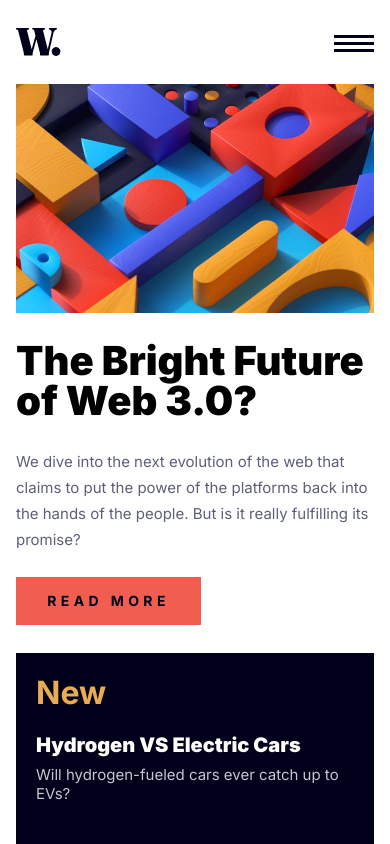
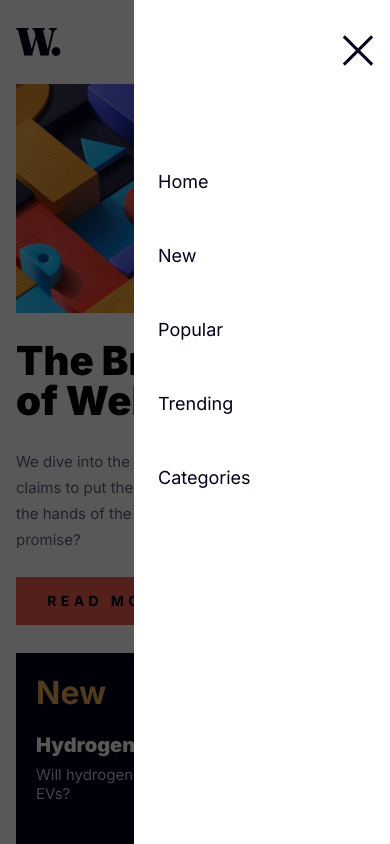
Before and after one commit to flaviare1s/news-homepage, a plain HTML site: page index.html in a window 390 px wide. Both pictures are taken after a click on the picture 354 px from the left and 43 px from the top of the page. Shown: the top 844 px of the page. Drawn offline with Linux system fonts and the light colour scheme.

Commit message:
Working on burger menu

```diff
--- a/index.html
+++ b/index.html
@@ -19,12 +19,12 @@
   <header>
     <img class="logo" src="./assets/images/logo.svg" alt="logo">
     <div>
-      <div class="overlay" id="menu-overlay"></div>
-      <img id="burger-menu" class="active" src="./assets/images/icon-menu.svg" alt="Burger menu">
-      <img id="close-menu" class="hidden" src="./assets/images/icon-menu-close.svg" alt="Close menu">
+      <div class="hidden" id="menu-overlay"></div>
+      <img id="burger-menu" src="./assets/images/icon-menu.svg" alt="Burger menu">
+      <img id="close-menu" src="./assets/images/icon-menu-close.svg" alt="Close menu">
     </div>
-    <nav id="nav" aria-label="primaria">
-      <ul>
+    <nav aria-label="primaria">
+      <ul id="nav">
         <li><a href="#">Home</a></li>
         <li><a href="#">New</a></li>
         <li><a href="#">Popular</a></li>
--- a/script.js
+++ b/script.js
@@ -4,5 +4,10 @@ const nav = document.querySelector('#nav');
 const overlay = document.querySelector('#menu-overlay');
 
 menuIcon.addEventListener('click', () => {
-
+  overlay.classList.remove('hidden')
+  overlay.classList.add('active')
+  nav.classList.add('active')
+  menuIcon.classList.add('hidden')
+  closeIcon.classList.remove('hidden')
+  closeIcon.classList.add('active')
 })
--- a/style.css
+++ b/style.css
@@ -39,7 +39,7 @@ header {
   width: 100%;
   max-width: 1110px;
   margin-top: 35px;
-  padding: 55px 0px;
+  padding: 55px 16px;
 }
 
 nav > ul {
@@ -50,6 +50,7 @@ nav > ul {
 }
 
 nav > ul > li > a {
+  display: inline-block;
   color: var(--dark-grayish-blue);
   font-size: 15px;
   line-height: 26px;
@@ -63,6 +64,7 @@ nav > ul > li > a:hover {
 main {
   width: 100%;
   max-width: 1110px;
+  padding: 0px 16px;
 }
 
 .grid {
@@ -222,15 +224,11 @@ footer {
 }
 
 .active {
-  display: block;
+  display: block !important;
 }
 
 .hidden {
-  display: none;
-}
-
-#menu-overlay {
-  display: none;
+  display: none !important;
 }
 
 @media (max-width: 700px) {
@@ -315,9 +313,11 @@ footer {
   nav > ul > li  > a {
     color: var(--very-dark-blue);
     font-size: 18px;
+    padding: 24px 0px;
   }
 
-  nav > ul {
+  #nav {
+    display: none;
     flex-direction: column;
     align-items: flex-start;
     position: absolute;
@@ -330,11 +330,6 @@ footer {
     width: 256px;
   }
 
-  #nav {
-    display: none;
-    flex-direction: column;
-  }
-
   #menu-overlay {
     position: absolute;
     top: 0px;
```
